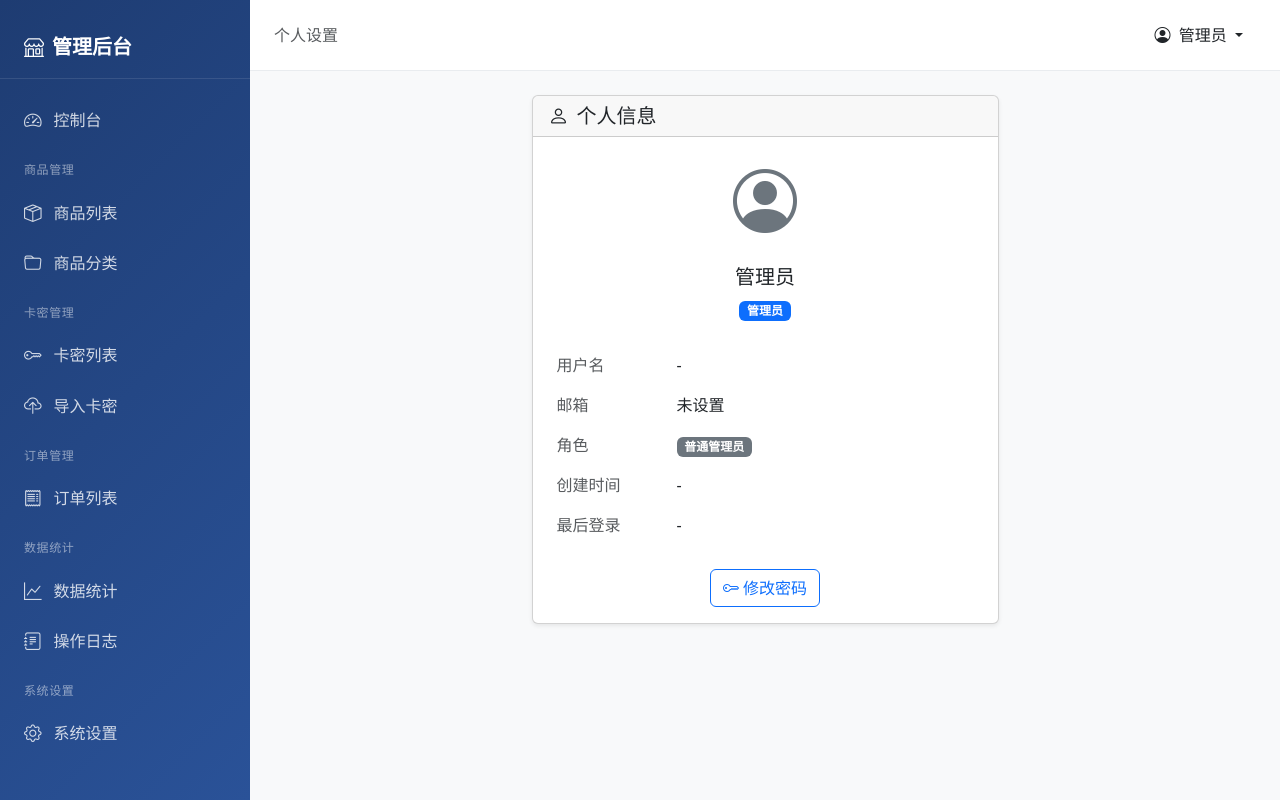
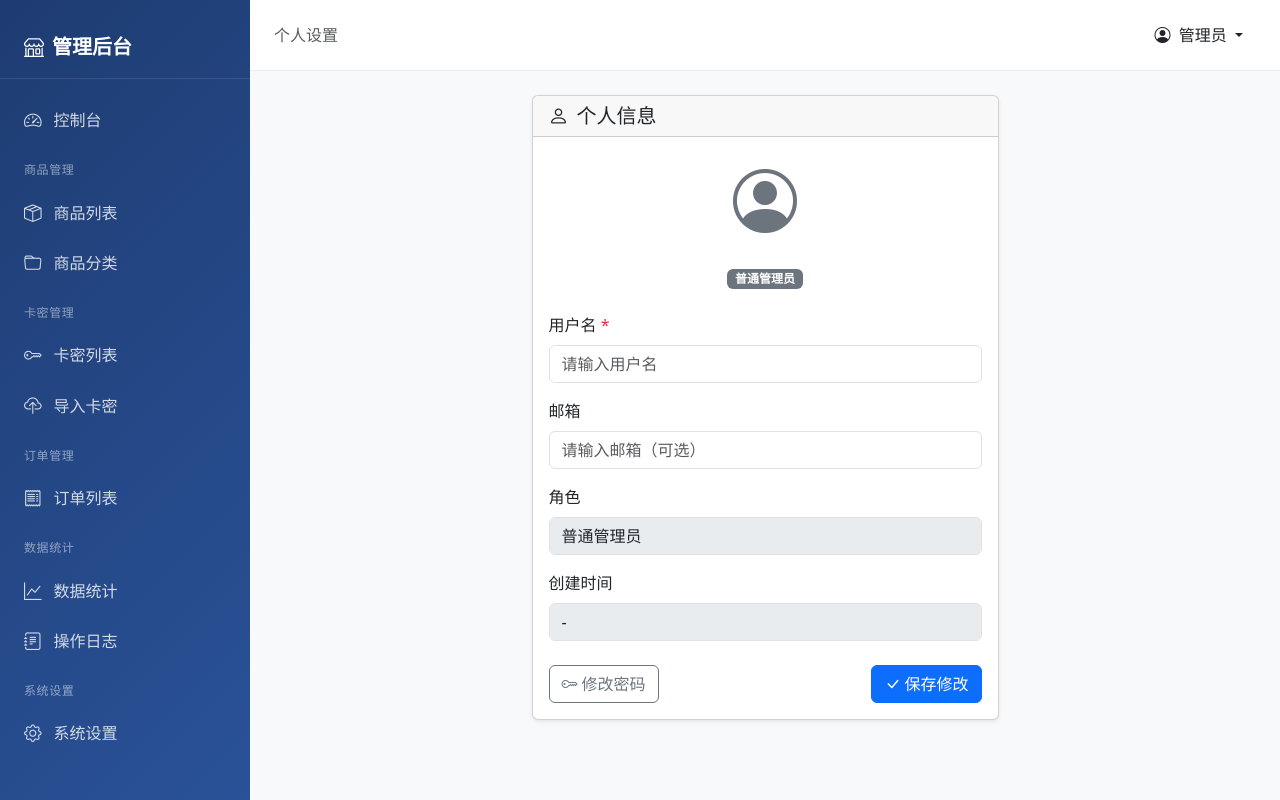
Before and after one commit to zhou-jk/zfaka, a Node server app: template src/views/admin/profile.ejs in a window 1280 px wide. Run offline with Node 20, Linux system fonts and the light colour scheme; the template is opened without the code that fills it, so the values that code supplies are empty.

Commit message:
support modify username & email

```diff
--- a/src/views/admin/profile.ejs
+++ b/src/views/admin/profile.ejs
@@ -12,46 +12,49 @@
             <div class="avatar-circle mx-auto mb-3">
               <i class="bi bi-person-circle" style="font-size: 4rem; color: #6c757d;"></i>
             </div>
-            <h5><%= user?.username || '管理员' %></h5>
-            <span class="badge bg-primary">管理员</span>
-          </div>
-
-          <table class="table table-borderless">
-            <tbody>
-              <tr>
-                <td class="text-muted" style="width: 120px;">用户名</td>
-                <td><%= user?.username || '-' %></td>
-              </tr>
-              <tr>
-                <td class="text-muted">邮箱</td>
-                <td><%= user?.email || '未设置' %></td>
-              </tr>
-              <tr>
-                <td class="text-muted">角色</td>
-                <td>
             <% if (user?.role === 1) { %>
               <span class="badge bg-danger">超级管理员</span>
             <% } else { %>
               <span class="badge bg-secondary">普通管理员</span>
             <% } %>
-                </td>
-              </tr>
-              <tr>
-                <td class="text-muted">创建时间</td>
-                <td><%= user?.created_at ? new Date(user.created_at).toLocaleString('zh-CN') : '-' %></td>
-              </tr>
-              <tr>
-                <td class="text-muted">最后登录</td>
-                <td><%= user?.last_login_at ? new Date(user.last_login_at).toLocaleString('zh-CN') : '-' %></td>
-              </tr>
-            </tbody>
-          </table>
+          </div>
 
-          <div class="d-flex justify-content-center gap-2 mt-4">
-            <a href="/admin/password" class="btn btn-outline-primary">
+          <form id="profileForm">
+            <div class="mb-3">
+              <label class="form-label">用户名 <span class="text-danger">*</span></label>
+              <input type="text" class="form-control" name="username"
+                     value="<%= user?.username || '' %>" required minlength="2" maxlength="50"
+                     placeholder="请输入用户名">
+            </div>
+
+            <div class="mb-3">
+              <label class="form-label">邮箱</label>
+              <input type="email" class="form-control" name="email"
+                     value="<%= user?.email || '' %>"
+                     placeholder="请输入邮箱（可选）">
+            </div>
+
+            <div class="mb-3">
+              <label class="form-label">角色</label>
+              <input type="text" class="form-control" disabled
+                     value="<%= user?.role === 1 ? '超级管理员' : '普通管理员' %>">
+            </div>
+
+            <div class="mb-3">
+              <label class="form-label">创建时间</label>
+              <input type="text" class="form-control" disabled
+                     value="<%= user?.created_at ? new Date(user.created_at).toLocaleString('zh-CN') : '-' %>">
+            </div>
+
+            <div class="d-flex justify-content-between mt-4">
+              <a href="/admin/password" class="btn btn-outline-secondary">
                 <i class="bi bi-key me-1"></i>修改密码
               </a>
+              <button type="submit" class="btn btn-primary">
+                <i class="bi bi-check-lg me-1"></i>保存修改
+              </button>
             </div>
+          </form>
         </div>
       </div>
     </div>
@@ -59,3 +62,48 @@
 </div>
 
 <%- include('partials/footer') %>
+
+<script>
+  document.getElementById('profileForm').addEventListener('submit', async function(e) {
+    e.preventDefault();
+
+    const form = this;
+    const btn = form.querySelector('button[type="submit"]');
+    const originalText = btn.innerHTML;
+
+    const formData = new FormData(form);
+    const data = {
+      username: formData.get('username'),
+      email: formData.get('email') || null
+    };
+
+    try {
+      btn.disabled = true;
+      btn.innerHTML = '<span class="spinner-border spinner-border-sm me-2"></span>保存中...';
+
+      const response = await fetch('/api/admin/profile', {
+        method: 'PUT',
+        headers: { 'Content-Type': 'application/json' },
+        body: JSON.stringify(data)
+      });
+
+      const result = await response.json();
+
+      if (result.code !== 0) {
+        throw new Error(result.message);
+      }
+
+      showAlert('个人信息已更新');
+
+      // 刷新页面以更新侧边栏显示的用户名
+      setTimeout(function() {
+        location.reload();
+      }, 1000);
+
+    } catch (error) {
+      showAlert(error.message || '保存失败', 'danger');
+      btn.disabled = false;
+      btn.innerHTML = originalText;
+    }
+  });
+</script>
```
Also changed, not shown: src/routes/api/admin.js (+28 -0 lines), src/services/userService.js (+14 -0 lines). Lines whose indentation alone changed are shown as unchanged.
